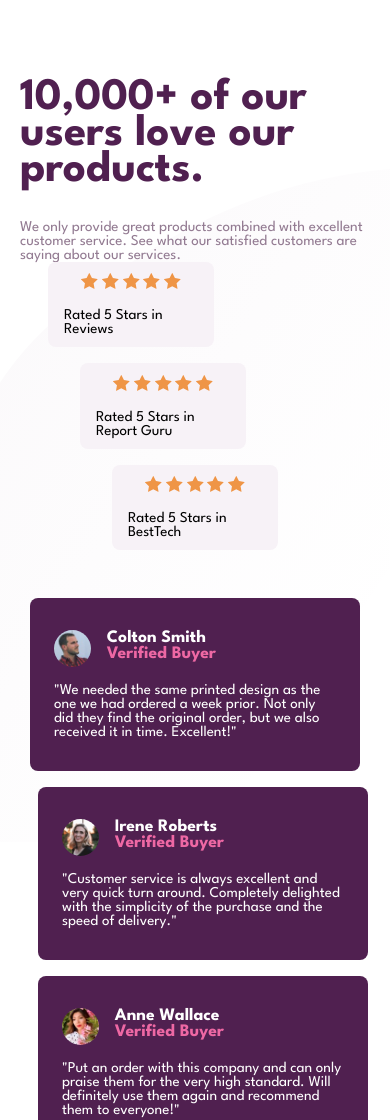
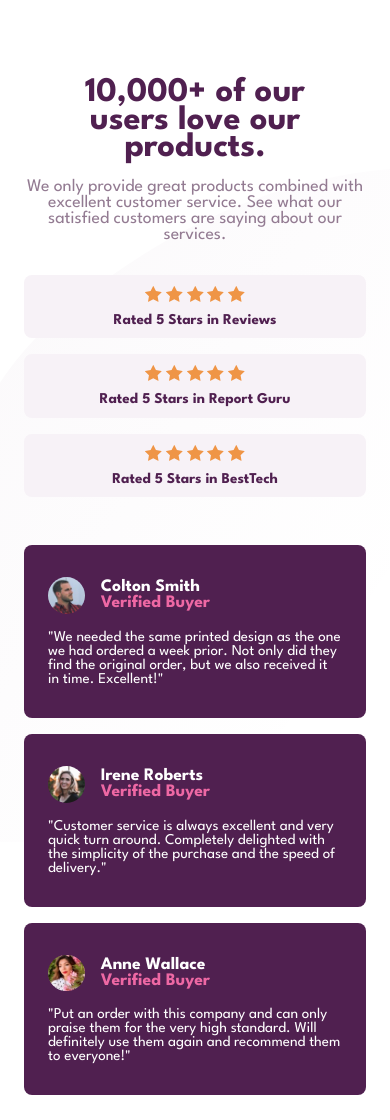
Before and after one commit to CoroWright/social-proof-section, a plain HTML site: page index.html in a window 390 px wide. Shown: the top 1120 px of the page. Drawn offline with Linux system fonts and the light colour scheme.

Commit message:
redesign mobile design

```diff
--- a/index.html
+++ b/index.html
@@ -25,15 +25,35 @@
   <main>
   <section class="[ COMPOSITION | container-1-flex ]">
 
-    <div class="container-1">
-      <h1 class=" [ UTILITY ] fs-container-1 container-1-margin-h1 container-1-color-h1">10,000+ of our users love our products.</h1>
+    <div class="container-1
+    [UTILITY]
+    container-1-text-align
+    ">
+      <h1 class="
+      [ COMPOSITION ]
+      container-1-margin-h1
+      [ UTILITY ]
+      fs-container-1 container-1-color-h1
+      ">10,000+ of our users love our products.</h1>
       <p class="container-1-color-p">We only provide great products combined with excellent customer service.
         See what our satisfied customers are saying about our services.</p>
     </div>
 
-    <div class="container-2">
+    <div class="container-2
+    [ COMPOSITION ] container-2-margin-top">
 
-      <div class="reviews 5-star-reviews [ COMPOSITION | starratings-flex starratings-padding starratings-reviews-left starratings-gap starratings-first ] [ UTILITY | starratings-bgcolor starratings-border-radius ]">
+      <div class="reviews 5-star-reviews
+
+      [ COMPOSITION ]
+      starratings-flex
+      starratings-padding
+      starratings-reviews-left starratings-gap
+      starratings-first
+
+      [ UTILITY ]
+      starratings-bgcolor starratings-border-radius
+      starratings-font-weight
+      starratings-font-color ">
         <div class="star">
           <img src="images/icon-star.svg">
           <img src="images/icon-star.svg">
@@ -45,7 +65,15 @@
         <p>Rated 5 Stars in Reviews</p>
       </div>
 
-      <div class="report-guru 5-star-reviews [ COMPOSITION | starratings-flex starratings-padding starratings-margin-top starratings-gap starratings-middle ] [ UTILITY | starratings-bgcolor starratings-border-radius ]">
+      <div class="report-guru 5-star-reviews
+
+      [ COMPOSITION ]
+      starratings-flex starratings-padding starratings-margin-top starratings-gap starratings-middle
+
+      [ UTILITY ]
+      starratings-bgcolor starratings-border-radius
+      starratings-font-weight
+      starratings-font-color">
         <div class="star">
           <img src="images/icon-star.svg">
           <img src="images/icon-star.svg">
@@ -57,7 +85,14 @@
         <p>Rated 5 Stars in Report Guru</p>
       </div>
 
-      <div class="best-tech [ COMPOSITION 5-star-reviews | starratings-flex starratings-padding starratings-margin-top starratings-gap ] [ UTILITY | starratings-bgcolor starratings-border-radius ]">
+      <div class="best-tech 5-star-reviews
+
+      [ COMPOSITION ]  starratings-flex starratings-padding starratings-margin-top starratings-gap
+
+      [ UTILITY ]
+      starratings-bgcolor starratings-border-radius
+      starratings-font-weight
+      starratings-font-color">
         <div class="star">
           <img src="images/icon-star.svg">
           <img src="images/icon-star.svg">
@@ -76,7 +111,13 @@
   <section>
     <div class="container-3 [ COMPOSITION | container-3-flex container-3-margin ]">
 
-        <div class="review-1 [ COMPOSITION | review-padding ] [ UTILITY | review-bgcolor review-border ]">
+        <div class="review-1
+        [ COMPOSITION ]
+        review-padding
+        [ UTILITY ]
+        review-bgcolor
+        review-border
+        ">
 
           <div class="buyer-info [ COMPOSITION | review-flex ]">
             <img class="profile-pic [ UTILITY | review-border-radius-img ]" src="images/image-colton.jpg" alt="profile pic of colton">
@@ -95,7 +136,9 @@
           </p>
         </div>
 
-        <div class="review-2 [ COMPOSITION | review-3-left-margin review-padding review-second ] [ UTILITY | review-bgcolor review-border ]">
+        <div class="review-2 [ COMPOSITION | review-3-left-margin review-padding
+        review-margin-top
+        review-second ] [ UTILITY | review-bgcolor review-border ]">
 
           <div class="buyer-info [ COMPOSITION | review-flex ]">
             <img class="profile-pic [ UTILITY | review-border-radius-img ]" src="images/image-irene.jpg" alt="">
@@ -113,7 +156,12 @@
           </p>
         </div>
 
-        <div class="review-3 [ COMPOSITION | review-3-left-margin review-padding review-last ] [ UTILITY | review-bgcolor review-border ]">
+        <div class="review-3 [ COMPOSITION | review-3-left-margin review-padding
+        review-margin-top
+        review-last ]
+        [ UTILITY |
+        review-bgcolor
+        review-border ]">
 
           <div class="buyer-info [ COMPOSITION | review-flex ]">
             <img class="profile-pic [ UTILITY | review-border-radius-img ]" src="images/image-anne.jpg" alt="">
--- a/style.css
+++ b/style.css
@@ -21,11 +21,11 @@ body {
 }
 
 main {
-    margin: 5rem 7rem;
+    padding: 5rem 1.5rem;
 }
 
 h1 {
-    font-size: 3em;
+    font-size: 2.3em;
     line-height: .8;
 }
 
@@ -35,19 +35,32 @@ img {
 
 /* Composition */
 
-.container-1-flex {
+/* .container-1-flex {
     display: flex;
     justify-content: space-between;
+} */
+
+.container-1-margin-h1 {
+    margin: 0 3rem;
+}
+
+.container-1 p {
+    margin-top: 1rem;
+}
+
+.container-2-margin-top {
+    margin-top: 2rem;
+}
+
+.starratings-flex {
+    display: flex;
+    flex-direction: column;
+    justify-content: center;
+    align-items: center;
 }
 
 .starratings-padding {
     padding: .7rem 1rem;
-}
-
-.starratings-flex {
-    display: flex;
-    justify-content: center;
-    align-items: center;
 }
 
 .starratings-margin-top {
@@ -55,23 +68,7 @@ img {
 }
 
 .starratings-gap {
-    gap: 1rem;
-}
-
-.starratings-first {
-    transform: translateX(-4rem);
-}
-
-.starratings-middle {
-    transform: translateX(-2rem);
-}
-
-.container-3-flex {
-    display: flex;
-}
-
-.review-3-left-margin {
-    margin-left: 1rem;
+    gap: .5rem;
 }
 
 .container-3-margin {
@@ -88,31 +85,33 @@ img {
 
 .review-flex {
     display: flex;
+    align-items: center;
 }
 
 .review-padding {
     padding: 2rem 1.5rem;
 }
 
-.review-second {
-    transform: translateY(1rem);
-}
-
-.review-last {
-    transform: translateY(2rem);
+.review-margin-top {
+    margin-top: 1rem;
 }
 
 /* Utility */
 
-.container-1-margin-h1 {
-    margin-bottom: 2rem;
-}
 .container-1-color-h1 {
     color: var(--Very-Dark-Magenta);
 }
 
 .container-1-color-p {
     color: var(--Dark-Grayish-Magenta);
+}
+
+.container-1-text-align {
+    text-align: center;
+}
+
+.container-1 p {
+    font-size: 1.18em;
 }
 
 .starratings-bgcolor {
@@ -123,8 +122,12 @@ img {
     border-radius: .5rem;
 }
 
-.starratings-textalign {
-    text-align: center;
+.starratings-font-weight {
+    font-weight: 600;
+}
+
+.starratings-font-color {
+    color: var(--Very-Dark-Magenta);
 }
 
 .container-3 img {
@@ -157,43 +160,32 @@ img {
 
 /* Block */
 
-.container-1 {
-    width: 350px;
+/* Exemption */
+
+/* .container-3-flex {
+    display: flex;
+} */
+
+/* .review-3-left-margin {
+    margin-left: 1rem;
+} */
+
+/* .starratings-first {
+    transform: translateX(-4rem);
+} */
+
+/* .starratings-middle {
+    transform: translateX(-2rem);
+} */
+
+/* .review-second {
+    transform: translateY(1rem);
 }
 
-/* Exemption */
+.review-last {
+    transform: translateY(2rem);
+} */
 
-@media (max-width: 600px) {
-
-    .container-1-flex {
-        display: flex;
-        flex-direction: column;
-        align-items: center;
-    }
-
-    .starratings-flex {
-        display: flex;
-        flex-direction: column;
-        justify-content: center;
-        align-items: center;
-    }
-
-    .container-3-flex {
-        display: flex;
-        flex-direction: column;
-        align-items: center;
-    }
-
-    .review-1 {
-        width: 330px;
-    }
-
-    .review-2 {
-        width: 330px;
-    }
-
-    .review-3 {
-        width: 330px;
-    }
-
-}
+/* .starratings-textalign {
+    text-align: center;
+} */
```
